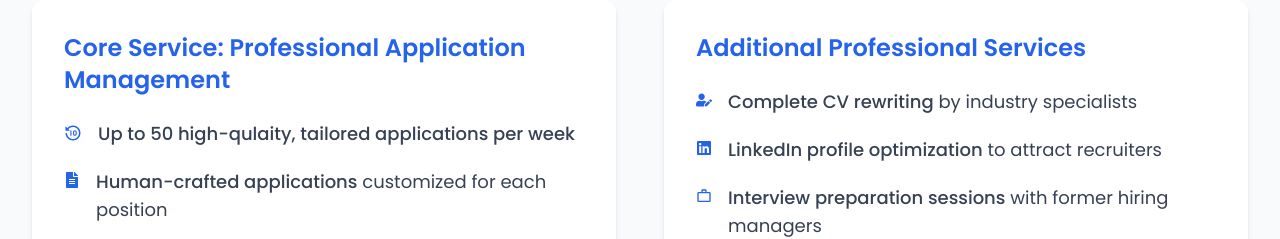
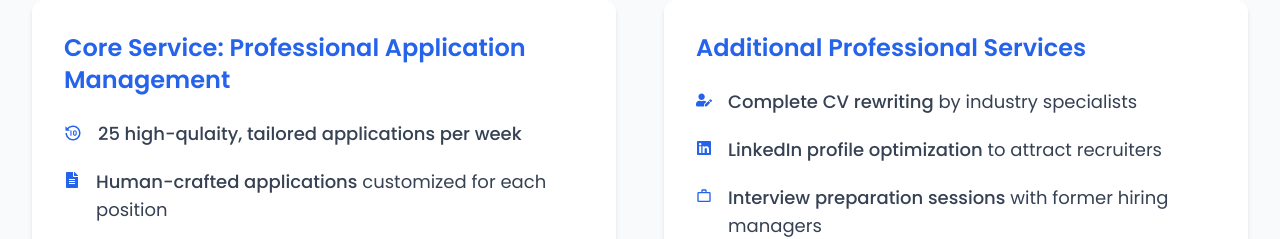
Before and after one commit to aayodejii/jobhire-pro, a Next.js app: page / in a window 1280 px wide. Shown: the part 2200-2439 px from the top of the page. Built offline with nearby package versions, Linux system fonts and the light colour scheme; no server answers.

Commit message:
new updates

```diff
--- a/app/components/Pricing.tsx
+++ b/app/components/Pricing.tsx
@@ -13,7 +13,7 @@ const Pricing = () => {
       price: "£100",
       description: "Our comprehensive job application service",
       features: [
-        "Up to 10 applications per day",
+        "5 applications per day",
         "5 days a week (Monday to Friday)",
         "Dedicated account manager",
         "Application tracking",
--- a/app/components/Services.tsx
+++ b/app/components/Services.tsx
@@ -38,7 +38,7 @@ const Services = () => {
                 </div>
                 <p className="ml-4 text-lg text-gray-700">
                   <span className="font-medium">
-                    Up to 50 high-qulaity, tailored applications per week
+                    25 high-qulaity, tailored applications per week
                   </span>{" "}
                 </p>
               </li>
```
